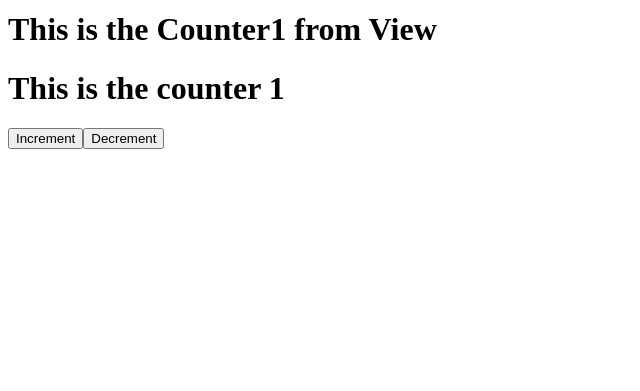
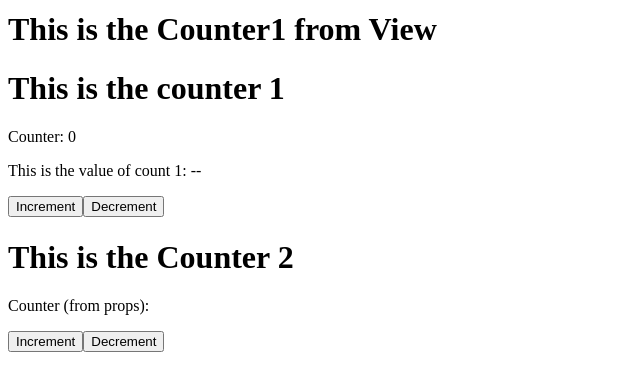
Before and after one commit to Avila-Pato/VuePiniaFullStateManagement, a Vue app: page / in a window 1280 px wide. Shown: the part 285-676 px from the top of the page, without its empty margins (0-640 px from the left). Built offline with nearby package versions, Linux system fonts and the light colour scheme; no server answers.

Commit message:
feat: implement increment and decrement functionality in Counter1 and Counter2 components

```diff
--- a/src/stores/counter.js
+++ b/src/stores/counter.js
@@ -5,6 +5,7 @@ export const useCounterStore = defineStore('counter', () => {
   const count = ref(0)
   const doubleCount = computed(() => count.value * 2)
   const tripleCount = computed(() => count.value * 3)
+
   function increment() {
     count.value++
   }
--- a/src/views/HomePage.vue
+++ b/src/views/HomePage.vue
@@ -22,8 +22,8 @@
   <div>
     <h1>This is the Counter1 from View</h1>
     <Counter1 :count="count" />
-    <button @click="icrementCounter">Increment</button>
-    <button @click="DecrementCounter">Decrement</button>
+    <!-- <button @click="useCounterStore.increment">Increment</button>
+    <button @click="useCounterStore.decrement">Decrement</button> -->
   </div>
 </template>
 
--- a/src/views/components/Counter1.vue
+++ b/src/views/components/Counter1.vue
@@ -1,11 +1,28 @@
 <!-- eslint-disable vue/multi-word-component-names -->
 <script setup>
+import { useCounterStore } from '../../stores/counter'
+import Counter2 from './Counter2.vue'
+const counter = useCounterStore()
+
+function icrementCounter() {
+  counter.increment()
+}
+function DecrementCounter() {
+  counter.decrement()
+}
+
 const props = defineProps(['count'])
 </script>
 
 <template>
   <div>
     <h1>This is the counter 1</h1>
-    {{ props.count }}
+    <p>Counter: {{ counter.count }}</p>
+    <p>This is the value of count 1: -- {{ props.count }}</p>
+    <button @click="icrementCounter">Increment</button>
+    <button @click="DecrementCounter">Decrement</button>
+    <div>
+      <Counter2 :count="props.count" />
+    </div>
   </div>
 </template>
--- a/src/views/components/Counter2.vue
+++ b/src/views/components/Counter2.vue
@@ -1,8 +1,31 @@
 <!-- eslint-disable vue/multi-word-component-names -->
-<script setup></script>
+<script setup>
+// Define props with validation
+const props = defineProps({
+  count: {
+    type: Number,
+    required: true,
+  },
+})
+
+// Define emits for increment and decrement actions
+const emit = defineEmits(['increment', 'decrement'])
+
+// Increment and decrement functions
+function incrementCounter() {
+  emit('increment')
+}
+
+function decrementCounter() {
+  emit('decrement')
+}
+</script>
 
 <template>
   <div>
-    <h1>This is the counter 2</h1>
+    <h1>This is the Counter 2</h1>
+    <p>Counter (from props): {{ props.count }}</p>
+    <button @click="incrementCounter">Increment</button>
+    <button @click="decrementCounter">Decrement</button>
   </div>
 </template>
```
